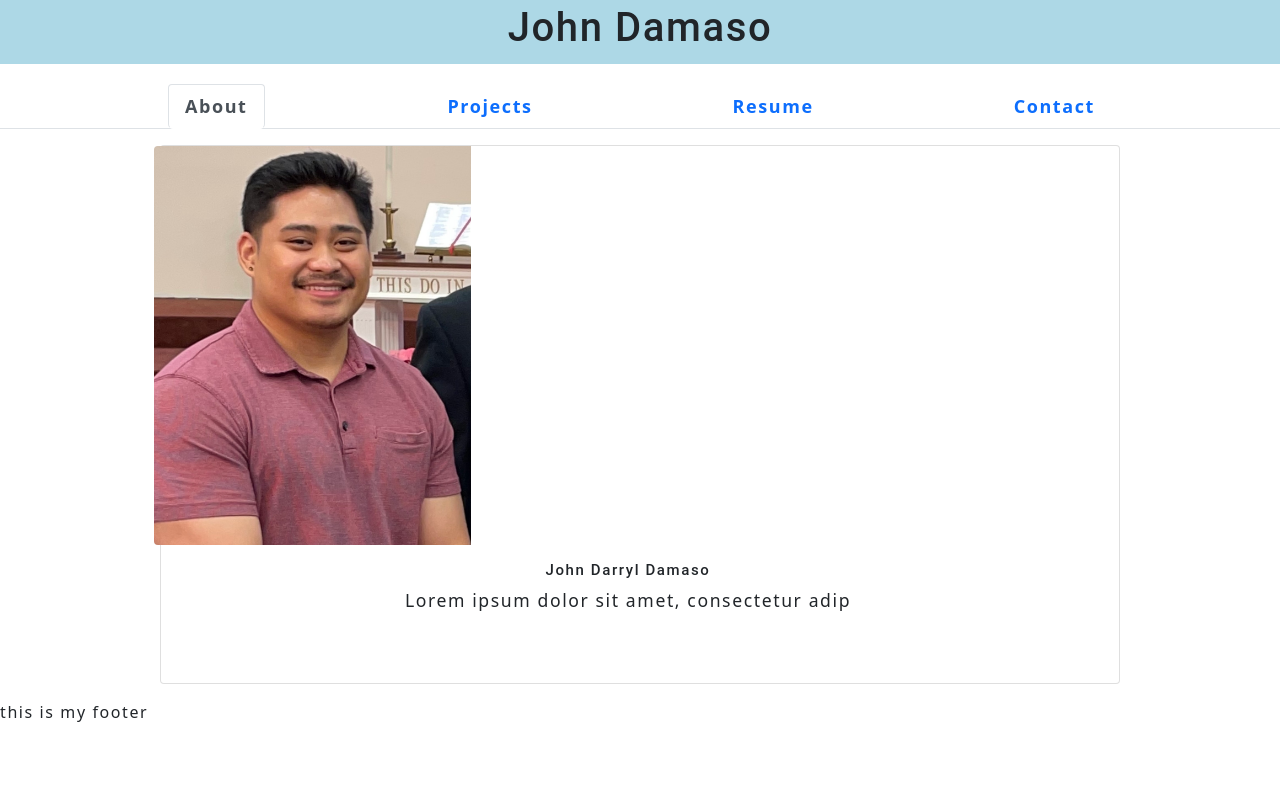
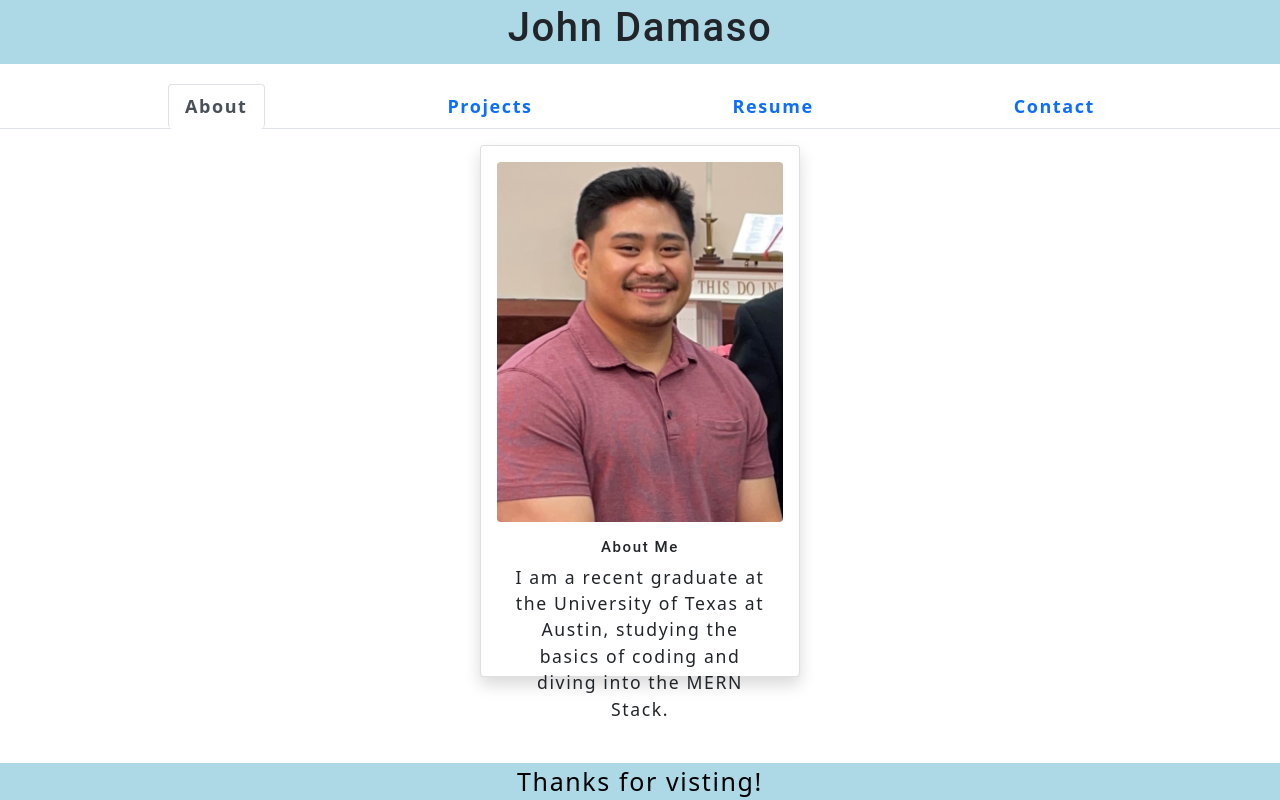
Before and after one commit to JoDamaso/jodamaso-portfolio, a React (Create React App) app: page / in a window 1280 px wide. Built offline with nearby package versions, Linux system fonts and the light colour scheme.

Commit message:
fixed footer

```diff
--- a/src/App.js
+++ b/src/App.js
@@ -6,6 +6,7 @@ import Projects from './components/pages/Projects'
 import Resume from './components/pages/Resume'
 import Header from './components/Header'
 import Footer from './components/Footer'
+import "./index.css";
 
 function App() {
   const [currentPage, setCurrentPage] = useState('About');
--- a/src/components/Footer.js
+++ b/src/components/Footer.js
@@ -2,7 +2,7 @@ import React from 'react'
 
 function Footer() {
     return (
-        <div>this is my footer</div>
+        <footer className="d-flex justify-content-center">Thanks for visting!</footer>
     )
 }
 
--- a/src/components/pages/About.js
+++ b/src/components/pages/About.js
@@ -4,14 +4,21 @@ import pic from '../assets/IMG_7515-min.png'
 function About() {
     return (
         <section className='d-flex justify-content-center align-content-center pt-3'>
-            {/* <div className="card shadow p-3 mb-5 bg-body rounded" >
+            <div className="card shadow p-3 mb-5 bg-body rounded" >
                 <img src={pic} className="card-img-top rounded" alt="Headshot of John Damaso" />
                 <div className="card-body">
-                    <h5 className="card-title">About Me</h5>
-                    <p className="card-text">Some quick example text to build on the card title and make up the bulk of the card's content.</p>
+                    <h3 className="card-title">About Me</h3>
+                    <p className="card-text">
+                        I am a recent graduate at the University of Texas at Austin, studying the basics of coding and diving into the MERN Stack.
+
+                        {/* I recently graduated from the University of Texas at Austin. I was part of their Full Stack Web Development Bootcamp.
+                        Studying the basics of coding and diving into the MERN Stack.
+                        Decided I should kickstart my career in tech, considering how much of a boom it has had in the past couple years. I hope to land on a team that shares my
+                        same values. My past work history has been made up of retail. From the ground of a sales associate to a manager over the course of many years. */}
+                    </p>
                 </div>
-            </div> */}
-            <div className="card mb-3 bg-body col-md-9">
+            </div>
+            {/* <div className="card mb-3 bg-body col-md-9">
                 <div className="row">
                     <div className="col-md-4">
                         <img src={pic} className="img-fluid rounded-start" alt="Headshot of John Damaso" />
@@ -19,12 +26,16 @@ function About() {
                     <div className="row">
                         <div className="card-body ">
                             <h5 className="card-title">John Darryl Damaso</h5>
-                            <p className="card-text">Lorem ipsum dolor sit amet, consectetur adip</p>
+                            <p className="card-text">I recently graduated from the University of Texas at Austin. I was part of their Full Stack Web Development Bootcamp.
+                            Studying the basics of coding and diving into the MERN Stack.
+                            Decided I should kickstart my career in tech, considering how much of a boom it has had in the past couple years. I hope to land on a team that shares my
+                            same values. My past work history has been made up of retail. From the ground of a sales associate to a manager over the course of many years.
+                            </p>
 
                         </div>
                     </div>
                 </div>
-            </div>
+            </div> */}
 
         </section>
     )
--- a/src/components/pages/Projects.js
+++ b/src/components/pages/Projects.js
@@ -5,12 +5,12 @@ function Project(props) {
     return (
         <div className="card-group p-3">
             <div className="card">
-                <img src="..." className="card-img-top" alt="..."/>
+                <img src="" className="card-img-top" alt="..."/>
                     <div className="card-body">
                         <h1 className="card-title">G.O.A.T Scale</h1>
                         <p className="card-text">A fantasy football trivia game that tests your knowledge of the players. This app uses 2 API's, ESPN API and the Giphy API. You'll pitted against the CPU's player pick, and your random 3 player picks. There is validation for answering correctly or wrong, with the Giphy API and trash talk! Theres also future developments we'd love to get back to in the soon future.
                         </p>
-                        <p className="card-text"><small className="text-muted"><a href='https://devjontaylor.github.io/wing-map/' target='_blank'>https://devjontaylor.github.io/wing-map/</a></small></p>
+                        <p className="card-text"><small className="text-muted"><a href='https://devjontaylor.github.io/wing-map/' target='_blank' rel="noreferrer">https://devjontaylor.github.io/wing-map/</a></small></p>
                     </div>
             </div>
             <div className="card">
@@ -18,15 +18,15 @@ function Project(props) {
                     <div className="card-body">
                         <h1 className="card-title">Note Tracker</h1>
                         <p className="card-text">An app that allows you to leave notes. With Express.js, the notes will persist. This is also delpoyed with Heroku </p>
-                        <p className="card-text"><small className="text-muted"><a href='https://takingnotesjd.herokuapp.com/' target='_blank'>https://takingnotesjd.herokuapp.com/</a></small></p>
+                        <p className="card-text"><small className="text-muted"><a href='https://takingnotesjd.herokuapp.com/' target='_blank' rel="noreferrer">https://takingnotesjd.herokuapp.com/</a></small></p>
                     </div>
             </div>
             <div className="card">
                 <img src="..." className="card-img-top" alt="..."/>
                     <div className="card-body">
-                        <h1 className="card-title">Card title</h1>
-                        <p className="card-text">This is a wider card with supporting text below as a natural lead-in to additional content. This card has even longer content than the first to show that equal height action.</p>
-                        <p className="card-text"><small className="text-muted">Last updated 3 mins ago</small></p>
+                        <h1 className="card-title">Team Generator</h1>
+                        <p className="card-text">This was built with OOP and minding and TDD. Took advantage of Node.js and Inquirer to build this app. From the command line, you'll be prompted questions on who is on your tech team. Once generated, a public html would be accessible and for you to see.</p>
+                        <p className="card-text"><small className="text-muted"><a href='https://drive.google.com/file/d/1AS4_wzTiF0h8g0WQJpW_6IulL-czvHQm/view' target='_blank' rel="noreferrer">https://drive.google.com/file/d/1AS4_wzTiF0h8g0WQJpW_6IulL-czvHQm/view</a></small></p>
                     </div>
             </div>
             <div className="card">
@@ -34,7 +34,7 @@ function Project(props) {
                     <div className="card-body">
                         <h1 className="card-title">Password Generator</h1>
                         <p className="card-text">A password generator made with vanilla javascript. When generating a new password, you'll be prompted with a length of 8-128 characters, uppercase, lowercase, symbols and numbers to be in your password.  When generated, you can copy your password and use it!</p>
-                        <p className="card-text"><small className="text-muted"><a href='https://jodamaso.github.io/passwordGeneratorJD//' target='_blank'>https://jodamaso.github.io/passwordGeneratorJD/</a></small></p>
+                        <p className="card-text"><small className="text-muted"><a href='https://jodamaso.github.io/passwordGeneratorJD//' target='_blank' rel="noreferrer">https://jodamaso.github.io/passwordGeneratorJD/</a></small></p>
                     </div>
             </div>
         </div>
--- a/src/index.css
+++ b/src/index.css
@@ -137,6 +137,26 @@ li {
   font-size: large;
 }
 
+/* footer {
+  display: flex;
+  justify-content: space-between;
+  align-items: center;
+  margin-top: 20px;
+  padding: 0 20px;
+  background: var(--lightblue);
+  bottom: 0;
+} */
+
+footer {
+  background: var(--lightblue);
+  position: fixed;
+  width: 100%;
+  bottom: 0;
+  color: black;
+  font-size: 25px;
+  display: flex;
+
+}
 
 
 nav a:hover {
```
